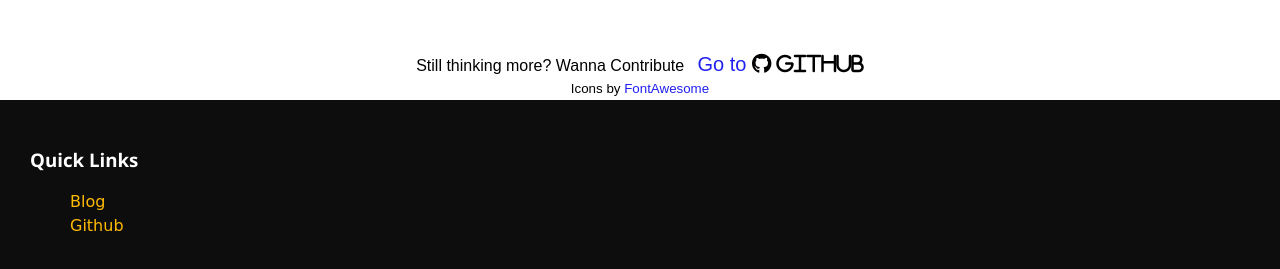
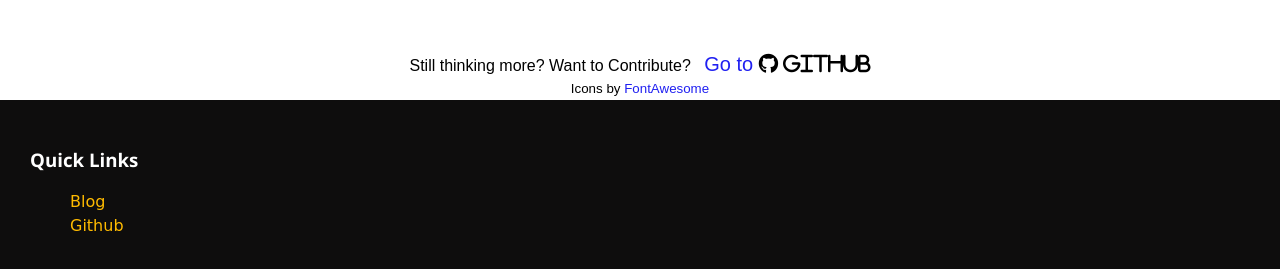
Before and after one commit to tilakjain123/Buttons, a plain HTML site: page index.html in a window 1280 px wide. Shown: the part 1452-1721 px from the top of the page. Drawn offline with Linux system fonts and the light colour scheme.

Commit message:
Update index.html

```diff
--- a/index.html
+++ b/index.html
@@ -88,7 +88,7 @@
     </div>
 </div>
 <section id="featuring">
-    Still thinking more? Wanna Contribute &nbsp;
+    Still thinking more? Want to Contribute? &nbsp;
     <a href="https://github.com/tilakjain123/Buttons" class="feature">Go to <i class="fa fa-github"> Github</i></a><br>
  <small>Icons by <a href="https://fontawesome.com" target="_blank">FontAwesome</a></small>
     <div id="quick-links">
```
